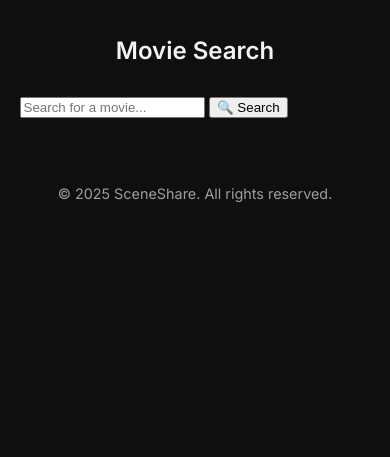
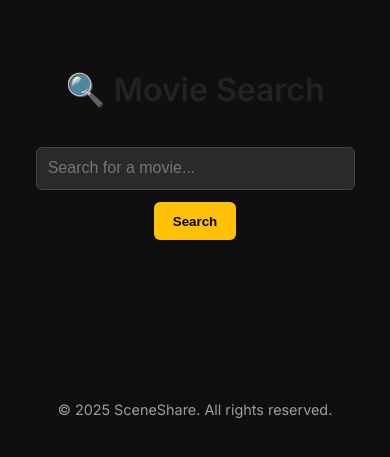
Before and after one commit to BlvckKryptonite/scene-share, a Django app: page /search/ in a window 390 px wide. Shown: the part 78-535 px from the top of the page. Run offline with Django 4.2, Linux system fonts and the light colour scheme.

Commit message:
Updated the search template with new brand styling. Centered search bar with animated focus, responsive grid cards for search results, and clean poster preview and movie overview sections.

```diff
--- a/movies/templates/movies/search.html
+++ b/movies/templates/movies/search.html
@@ -1,30 +1,53 @@
 {% extends "base.html" %}
+{% block content %}
+<section class="search-section">
+  <h2 class="page-title">🔍 Movie Search</h2>
 
-{% block content %}
-<h2>Movie Search</h2>
-
-<form method="GET" action="{% url 'movie_search' %}">
-    <input type="text" name="q" placeholder="Search for a movie..." value="{{ query|default:'' }}" required>
-    <button type="submit">🔍 Search</button>
+  <form method="GET" action="{% url 'movie_search' %}" class="search-form">
+    <input
+      type="text"
+      name="q"
+      placeholder="Search for a movie..."
+      value="{{ query|default:'' }}"
+      required
+      class="search-input"
+    />
+    <button type="submit" class="search-btn">Search</button>
   </form>
 
   {% if error_message %}
-    <p style="color:red">{{ error_message }}</p>
+    <p class="error-text">{{ error_message }}</p>
   {% endif %}
 
   {% if results %}
-  <ul>
+    <div class="search-results">
       {% for movie in results %}
-      <li>
-        <strong>{{ movie.title }}</strong> ({{ movie.release_date }})
-        <p>{{ movie.overview|truncatechars:150 }}</p>
-        <img src="https://image.tmdb.org/t/p/w200{{ movie.poster_path }}" alt="{{ movie.title }}">
-        <br>
-        <a href="{% url 'movie_detail' movie.id %}">Read More & Reviews</a>
-      </li>
+        <div class="search-card">
+          {% if movie.poster_path %}
+            <img
+              src="https://image.tmdb.org/t/p/w300{{ movie.poster_path }}"
+              alt="{{ movie.title }}"
+              class="search-poster"
+            />
+          {% else %}
+            <div class="search-poster placeholder">No Poster</div>
+          {% endif %}
+
+          <div class="search-info">
+            <h3 class="movie-title">{{ movie.title }}</h3>
+            {% if movie.release_date %}
+              <p class="movie-year">({{ movie.release_date|slice:":4" }})</p>
+            {% endif %}
+            <p class="movie-overview">
+              {{ movie.overview|truncatechars:150 }}
+            </p>
+            <a href="{% url 'movie_detail' movie.id %}" class="read-more">Read More & Reviews →</a>
+          </div>
+        </div>
       {% endfor %}
-  </ul>
+    </div>
   {% elif request.GET.q %}
-  <p>No results found.</p>
+    <p class="no-results">No results found.</p>
   {% endif %}
+</section>
 {% endblock %}
--- a/static/css/styles.css
+++ b/static/css/styles.css
@@ -512,3 +512,141 @@ h2 {
   font-size: 1.2rem;
   color: #555;
 }
+
+/* SEARCH PAGE STYLES */
+.search-section {
+  padding: 2rem 1rem 4rem;
+  max-width: 1200px;
+  margin: 0 auto;
+}
+
+.search-form {
+  display: flex;
+  justify-content: center;
+  align-items: center;
+  gap: 0.8rem;
+  margin-bottom: 2rem;
+  flex-wrap: wrap;
+}
+
+.search-input {
+  flex: 1;
+  min-width: 250px;
+  max-width: 400px;
+  padding: 0.8rem 1rem;
+  border: 2px solid #ddd;
+  border-radius: 8px;
+  font-size: 1rem;
+  transition: all 0.25s ease;
+}
+
+.search-input:focus {
+  border-color: #f4c542;
+  box-shadow: 0 0 6px rgba(244, 197, 66, 0.5);
+  outline: none;
+}
+
+.search-btn {
+  padding: 0.8rem 1.2rem;
+  background-color: #f4c542;
+  border: none;
+  border-radius: 8px;
+  font-weight: 600;
+  cursor: pointer;
+  transition: background-color 0.25s ease;
+}
+
+.search-btn:hover {
+  background-color: #e0b736;
+}
+
+.error-text {
+  color: #d93636;
+  text-align: center;
+  font-weight: 500;
+  margin-bottom: 1.5rem;
+}
+
+.search-results {
+  display: flex;
+  flex-wrap: wrap;
+  justify-content: center;
+  gap: 1.8rem;
+}
+
+.search-card {
+  width: 260px;
+  background: #fff;
+  border-radius: 12px;
+  overflow: hidden;
+  box-shadow: 0 4px 14px rgba(0, 0, 0, 0.08);
+  display: flex;
+  flex-direction: column;
+  transition: transform 0.25s ease, box-shadow 0.25s ease;
+}
+
+.search-card:hover {
+  transform: translateY(-5px);
+  box-shadow: 0 8px 22px rgba(0, 0, 0, 0.12);
+}
+
+.search-poster {
+  width: 100%;
+  height: 360px;
+  object-fit: cover;
+}
+
+.search-poster.placeholder {
+  background-color: #ddd;
+  color: #555;
+  font-weight: 500;
+  display: flex;
+  align-items: center;
+  justify-content: center;
+}
+
+.search-info {
+  padding: 1rem;
+  display: flex;
+  flex-direction: column;
+  gap: 0.4rem;
+}
+
+.movie-title {
+  font-size: 1.1rem;
+  font-weight: 600;
+  color: #222;
+  margin: 0;
+}
+
+.movie-year {
+  color: #777;
+  font-size: 0.9rem;
+  margin-bottom: 0.4rem;
+}
+
+.movie-overview {
+  font-size: 0.95rem;
+  color: #555;
+  line-height: 1.4;
+  margin-bottom: 0.6rem;
+}
+
+.read-more {
+  color: #f4c542;
+  font-weight: 600;
+  text-decoration: none;
+  transition: color 0.25s ease;
+  margin-top: auto;
+}
+
+.read-more:hover {
+  color: #d9ae33;
+}
+
+.no-results {
+  text-align: center;
+  font-size: 1.2rem;
+  color: #777;
+  padding-top: 2rem;
+}
```
Lines whose indentation alone changed are shown as unchanged.
